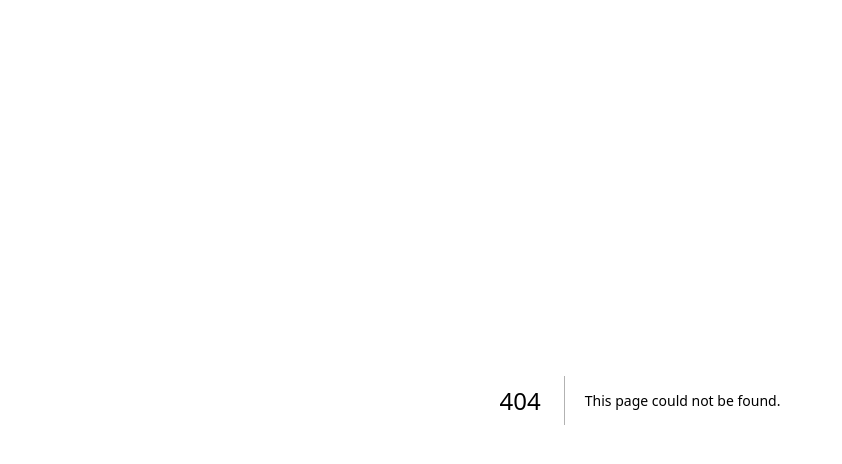
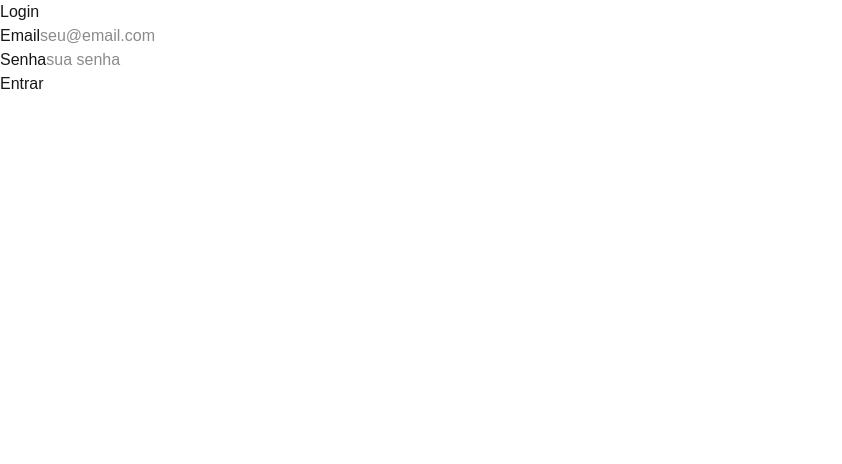
Before and after one commit to moriggiDev/E-commerce, a Next.js app in the folder client/: page /login in a window 1280 px wide. Before the commit this address had no page. Shown: the top 464 px of the page, without its empty margins (0-842 px from the left). Built offline with nearby package versions, Linux system fonts and the light colour scheme.

Commit message:
Painel de Admin e Pg de login criadas

```diff
--- /dev/null
+++ b/client/src/app/admin/page.tsx
@@ -0,0 +1,129 @@
+'use client';
+
+import { useEffect, useState } from "react";
+import axios from "axios";
+import { useRouter } from "next/navigation";
+
+
+/* Cada arquivo no TypeScript é independente. A interface que criamos no page.tsx da Home não existe aqui.
+   Podemos criar um arquivo separado e importar em todo lugar, mas por enquanto estou gostando de declarar
+   as tipagens dentro dos arquivos */
+
+interface Produto {
+    id: number;
+    nome: string;
+    descricao: string;
+    preco: number;
+    estoque: number;
+    vendas: number;
+    popular: boolean;
+    promocao: boolean;
+}
+
+export default function AdminPage() {
+    const [produtos, setProdutos] = useState<Produto[]>([]);
+    const [nome, setNome] = useState('');
+    const [descricao, setDescricao] = useState('');
+    const [preco, setPreco] = useState('');
+    const [estoque, setEstoque] = useState('');
+    const [vendas, setVendas] = useState('');
+    const [popular, setPopular] = useState(false);
+    const [promocao, setPromocao] = useState(false);
+
+    const router = useRouter();
+
+
+    function getToken() {
+        const cookie = document.cookie.split('; ').find(r => r.startsWith('token'));
+        return cookie ? cookie.split('=')[1] : null;
+    }
+
+    useEffect(() => {
+        axios.get('http://localhost:3001/produtos')
+        .then(res => setProdutos(res.data.produtos))
+        .catch(() => router.push('/login'));
+    }, []);
+
+
+    async function adicionarProduto(e: React.FormEvent) {
+        e.preventDefault();
+        const token = getToken();
+
+        try {
+            await axios.post('http://localhost:3001/produtos',
+                {
+                   nome,
+                   descricao,
+                   preco: Number(preco),
+                   estoque: Number(estoque),
+                   vendas: Number(vendas) || 0,
+                   popular,
+                   promocao
+
+                },
+                { headers: { Authorization: `Bearer ${token}`} }
+            );
+            setNome('');
+            setDescricao('');
+            setPreco('');
+            setEstoque('');
+            setVendas('');
+            setPopular(false);
+            setPromocao(false);
+
+            const res = await axios.get('http://localhost:3001/produtos');
+            setProdutos(res.data.produtos);
+        } catch (err) {
+            router.push('/login');
+        }
+    }
+
+    async function apagarProduto(id: number) {
+        const token = getToken();
+
+        try {
+            await axios.delete(`http://localhost:3001/produtos/${id}`,
+                { headers: { Authorization: `Bearer ${token}` } }
+            );
+            setProdutos(produtos.filter(p => p.id !== id));
+        } catch (err) {
+            router.push('/login');
+        }
+    }
+
+    return (
+        <main>
+            <h1>Painel Admin</h1>
+
+            <h2>Adicionar Produto</h2>
+            <form onSubmit={adicionarProduto}>
+                <input placeholder="Nome" value={nome} onChange={e => setNome(e.target.value)} />
+                <input placeholder="Descrição" value={descricao} onChange={e => setDescricao(e.target.value)} />
+                <input placeholder="Preço" value={preco} onChange={e => setPreco(e.target.value)} />
+                <input placeholder="Estoque" value={estoque} onChange={e => setEstoque(e.target.value)} />
+                <input placeholder="Vendas" value={vendas} onChange={e => setVendas(e.target.value)} />
+
+                <label>
+                    <input type="checkbox" checked={popular} onChange={e => setPopular(e.target.checked)} />
+                    Popular
+                </label>
+                <label>
+                    <input type="checkbox" checked={promocao} onChange={e => setPromocao(e.target.checked)} />
+                    Promoção
+                </label>
+                <button type="submit">Adicionar</button>
+            </form>
+
+
+            <h2>Produtos Cadastrados</h2>
+            <ul>
+                {produtos.map(produto => (
+                    <li key={produto.id}>
+                        <span>{produto.nome} — R$ {Number(produto.preco).toFixed(2)}</span>
+                        <button onClick={() => apagarProduto(produto.id)}>Apagar</button>
+                    </li>
+                ))}
+            </ul>
+        </main>
+    )
+}
--- /dev/null
+++ b/client/src/app/login/page.tsx
@@ -0,0 +1,62 @@
+'use client'
+
+import { useState } from 'react';
+import axios from 'axios';
+import { useRouter } from 'next/navigation';
+
+export default function LoginPage() {
+    const [email, setEmail] = useState('');
+    const [senha, setSenha] = useState('');
+    const [erro, setErro] = useState('');
+    const router = useRouter();
+
+    async function handleLogin(e: React.FormEvent) {
+        e.preventDefault();
+        setErro('');
+
+        try {
+            const resposta = await axios.post('http://localhost:3001/auth/login', {
+                email,
+                senha
+            });
+
+            document.cookie = `token=${resposta.data.token}; path=/`;
+            router.push('/admin');
+
+        } catch (err) {
+            setErro('Email ou senha inválidos.');
+        }
+    }
+
+    return (
+        <main>
+            <h1>Login</h1>
+
+            <form onSubmit={handleLogin}>
+                <div>
+                    <label>Email</label>
+                    <input
+                    type="email"
+                    value={email}
+                    onChange={e => setEmail(e.target.value)}
+                    placeholder='seu@email.com'
+                    />
+                </div>
+
+                <div>
+                    <label>Senha</label>
+                    <input
+                    type="password"
+                    value={senha}
+                    onChange={e => setSenha(e.target.value)}
+                    placeholder='sua senha'
+                    />
+                </div>
+
+                {erro && <p>{erro}</p>}
+
+                <button type='submit'>Entrar</button>
+            </form>
+        </main>
+    );
+}
--- a/client/src/components/Header.tsx
+++ b/client/src/components/Header.tsx
@@ -14,7 +14,7 @@ export default function Header() {
         <header className="bg-black text-white px-4 py-3 sm:px-6">
             <div className="max-w-6xl mx-auto flex justify-between items-center">
                 <Image
-                    src="/icon.jpeg"
+                    src="/icon.png"
                     alt="NXS Logo"
                     width={120}
                     height={40}
--- /dev/null
+++ b/client/src/middleware.ts
@@ -0,0 +1,18 @@
+import { NextResponse } from 'next/server';
+import type { NextRequest } from 'next/server';
+
+
+
+export function middleware(request: NextRequest) {
+    const token = request.cookies.get('token')?.value;
+
+    if(!token) {
+        return NextResponse.redirect(new URL('login', request.url));
+    }
+
+    return NextResponse.next();
+}
+
+export const config = {
+    matcher: ['/admin/:path*'],
+};
```
